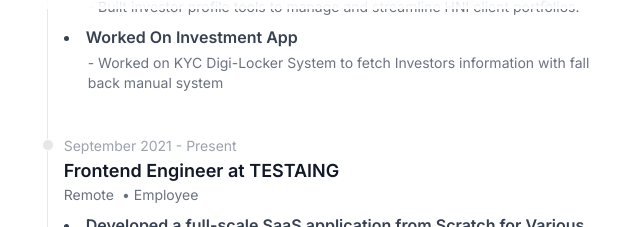
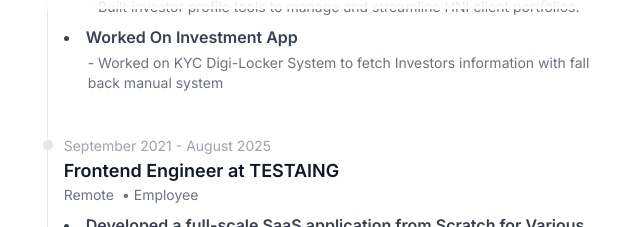
Before and after one commit to comming-soon-official/portfolio, a Next.js app: page / in a window 1280 px wide. Shown: the part 791-1018 px from the top of the page, without its empty margins (316-956 px from the left). Built offline with nearby package versions, Linux system fonts and the light colour scheme.

Commit message:
update end date for Frontend Engineer position in work experience

```diff
--- a/components/WorkExperience.tsx
+++ b/components/WorkExperience.tsx
@@ -52,7 +52,7 @@ const workExperienceData: WorkExperienceItem[] = [
 
   {
     startDate: 'September 2021',
-    endDate: 'Present',
+    endDate: 'August 2025',
     companyName: 'TESTAING',
     jobTitle: 'Frontend Engineer',
     location: 'Remote',
```
